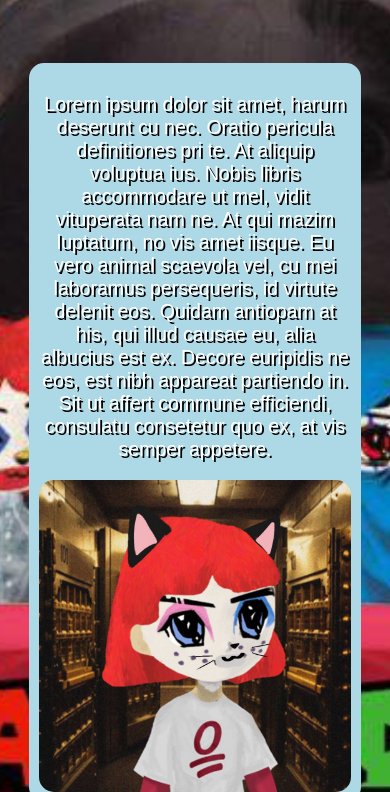
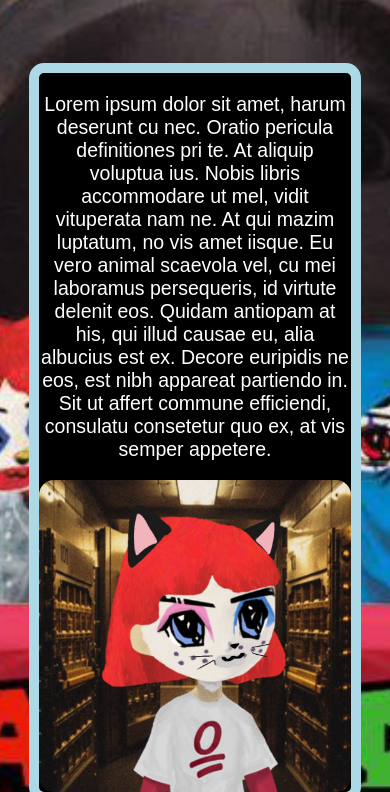
Before and after one commit to at-athena/CATARDIO, a plain HTML site: page index.html in a window 390 px wide. Shown: the part 850-1642 px from the top of the page. Drawn offline with Linux system fonts and the light colour scheme; a web font is replaced by a local one.

Commit message:
Update index.html

```diff
--- a/index.html
+++ b/index.html
@@ -94,7 +94,7 @@
 
         .curved-square {
             width: 70%; /* Set the width as needed */
-            background-color: lightblue; /* Background color of the square */
+            background-color: black; /* Background color of the square */
             border-radius: 15px; /* Rounded corners */
             display: flex; /* Use flexbox to center the text and image */
             flex-direction: column; /* Arrange content in a column */
@@ -209,7 +209,7 @@
 
         .curved-square {
             width: 80%; /* Set the width as needed */
-            background-color: lightblue; /* Background color of the square */
+            background-color: black; /* Background color of the square */
             border-radius: 15px; /* Rounded corners */
             display: flex; /* Use flexbox to center the text and image */
             flex-direction: column; /* Arrange content in a column */
```
